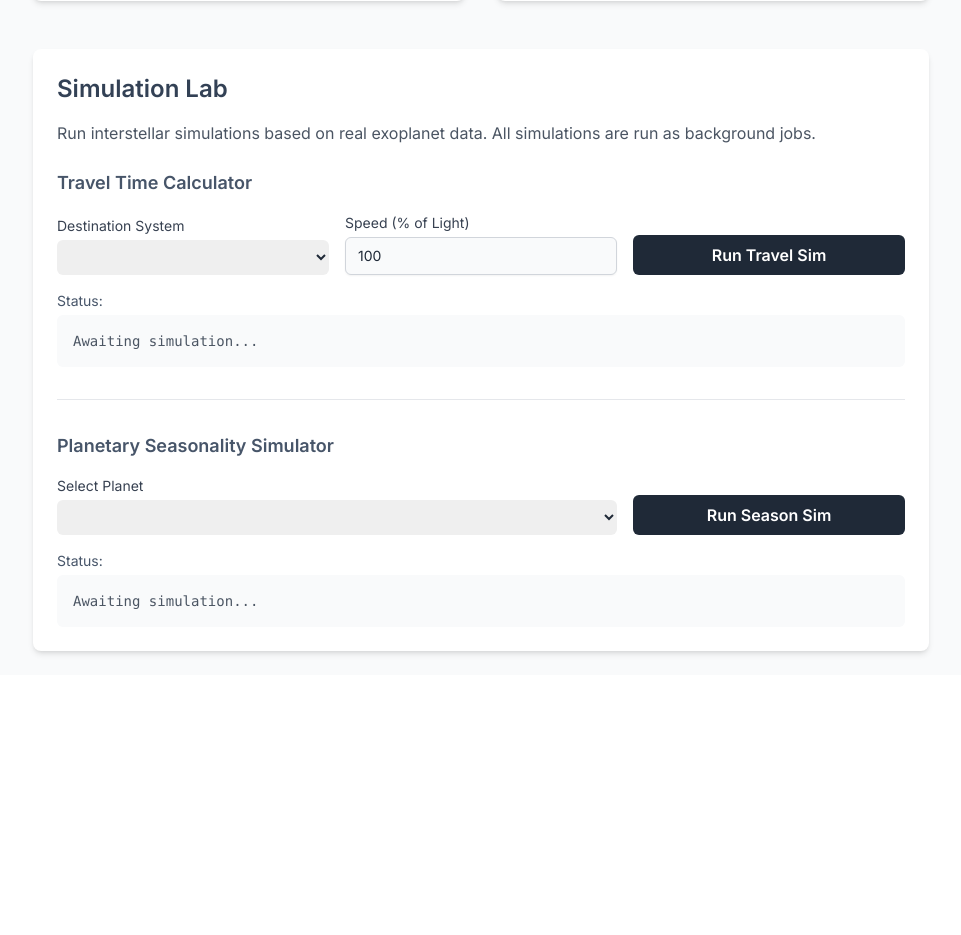
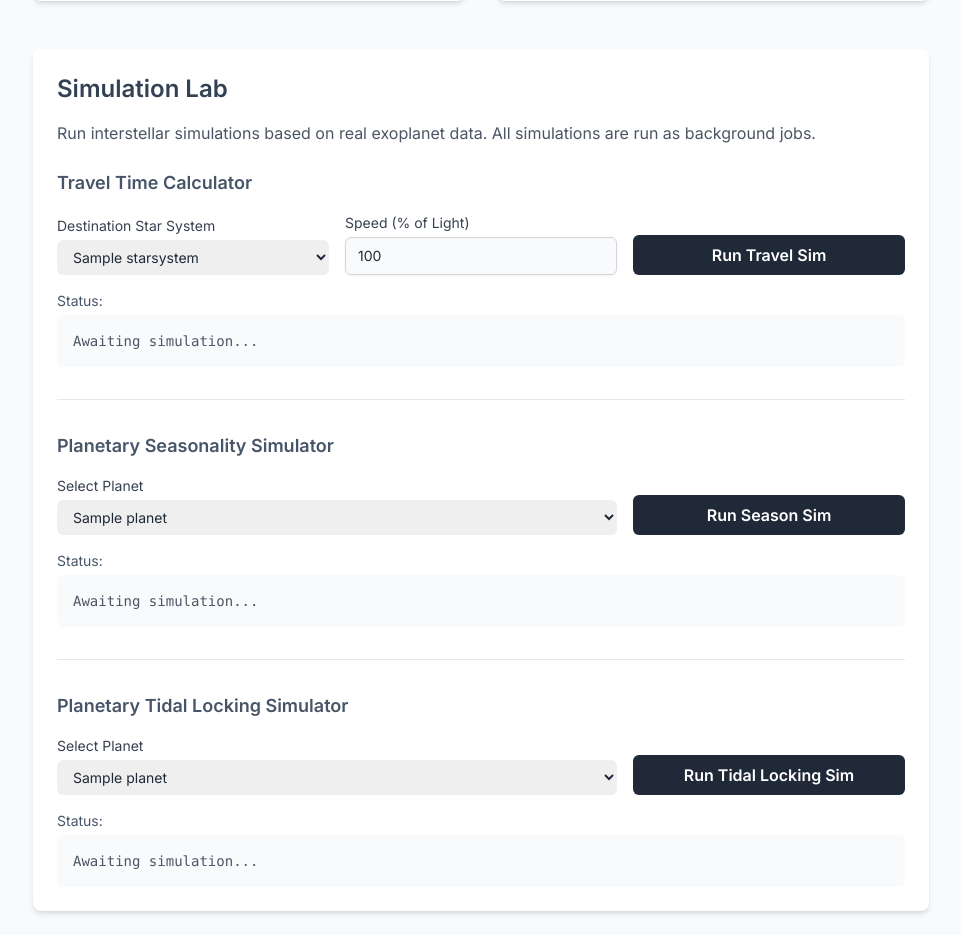
Before and after one commit to codenameuriel/exo-intel, a Django app: page /portal/dashboard/ in a window 1280 px wide. Shown: the part 681-1616 px from the top of the page, without its empty margins (159-1120 px from the left). Before the commit the page ends 1337 px from the top, so only its background shows below. Run offline with Django 5.2, Linux system fonts and the light colour scheme; a user stored in the database is signed in; tables that the repository leaves empty hold one stand-in row (values such as "Sample post"); lists and menus that the app fills with data are empty; parts of the project's set-up code (start-up, migrations or seed data) failed here and were passed over; some libraries are stand-ins or nearby versions.

Commit message:
add sim UI and status rendering

```diff
--- a/portal/templates/portal/partials/_simulation_lab.html
+++ b/portal/templates/portal/partials/_simulation_lab.html
@@ -11,9 +11,9 @@
               data-sim-type="travel">
             <div class="grid grid-cols-1 md:grid-cols-3 gap-4 items-end">
                 <div>
-                    <label for="travel-system-select" class="block text-sm font-medium text-gray-700">Destination System</label>
+                    <label for="travel-system-select" class="block text-sm font-medium text-gray-700">Destination Star System</label>
                     <select id="travel-system-select" name="star_system_id" class="mt-1 block w-full pl-3 pr-10 py-2 text-base border-gray-300 focus:outline-none focus:ring-black focus:border-black sm:text-sm rounded-md">
-                        {% for system in star_systems %}
+                        {% for system in travel_sim_star_systems %}
                             <option value="{{ system.pk }}">{{ system.name }}</option>
                         {% endfor %}
                     </select>
@@ -34,7 +34,7 @@
     </div>
 
     <!-- Planetary Seasonality Simulation -->
-    <div>
+    <div class="border-b border-gray-200 pb-8 mb-8">
         <h3 class="text-lg font-semibold text-slate-600 mb-4">Planetary Seasonality Simulator</h3>
         <form class="simulation-form"
               data-api-endpoint="/simulations/seasonal-temps/"
@@ -44,7 +44,7 @@
                 <div class="md:col-span-2">
                     <label for="season-planet-select" class="block text-sm font-medium text-gray-700">Select Planet</label>
                     <select id="season-planet-select" name="planet_id" class="mt-1 block w-full pl-3 pr-10 py-2 text-base border-gray-300 focus:outline-none focus:ring-black focus:border-black sm:text-sm rounded-md">
-                        {% for planet in planets %}
+                        {% for planet in seasonality_sim_planets %}
                             <option value="{{ planet.pk }}">{{ planet.name }}</option>
                         {% endfor %}
                     </select>
@@ -59,4 +59,31 @@
             </div>
         </div>
     </div>
+
+    <!-- Tidal Locking Simulation -->
+    <div>
+        <h3 class="text-lg font-semibold text-slate-600 mb-4">Planetary Tidal Locking Simulator</h3>
+        <form class="simulation-form"
+              data-api-endpoint="/simulations/tidal-locking/"
+              data-csrf-token="{{ csrf_token }}"
+              data-sim-type="tidal">
+            <div class="grid grid-cols-1 md:grid-cols-3 gap-4 items-end">
+                <div class="md:col-span-2">
+                    <label for="tidal-planet-select" class="block text-sm font-medium text-gray-700">Select Planet</label>
+                    <select id="tidal-planet-select" name="planet_id" class="mt-1 block w-full pl-3 pr-10 py-2 text-base border-gray-300 focus:outline-none focus:ring-black focus:border-black sm:text-sm rounded-md">
+                        {% for planet in tidal_locking_sim_planets %}
+                            <option value="{{ planet.pk }}">{{ planet.name }}</option>
+                        {% endfor %}
+                    </select>
+                </div>
+                <button type="submit" class="px-6 py-2 font-semibold text-white bg-gray-800 rounded-md hover:bg-black">Run Tidal Locking Sim</button>
+            </div>
+        </form>
+        <div class="mt-4">
+            <h4 class="text-sm font-medium text-slate-600 mb-1">Status:</h4>
+            <div class="status-display p-4 bg-gray-50 rounded-md text-gray-600 font-mono text-sm">
+                Awaiting simulation...
+            </div>
+        </div>
+    </div>
 </section>
--- a/static/js/portal_dashboard.js
+++ b/static/js/portal_dashboard.js
@@ -75,7 +75,16 @@ document.addEventListener('DOMContentLoaded', function() {
             <strong>Coldest Temp (Apoastron):</strong> ${result.apoastron_temp_k} K <br>
             <strong>Seasonal Difference:</strong> ${result.seasonal_temp_difference_k} K
         `,
-        'default': (result) => `Task finished with an unknown result type.`
+         'tidal': (result) => `
+            <strong>Status:</strong> SUCCESS <br>
+            <strong>Planet:</strong> ${result.planet_name} <br>
+            <strong>Star:</strong> ${result.star_name} <br>
+            <strong>Is Likely Tidally Locked:</strong> ${result.is_locked ? 'True' : 'False'} <br>
+            <strong>Locking Timescale Years:</strong> ${result.locking_timescale_years} <br>
+            <strong>Star Age Years:</strong> ${result.star_age_years} <br>
+            <strong>Conclusion:</strong> ${result.conclusion}
+         `,
+         'default': (result) => `Task finished with an unknown result type.`
     };
 
     function checkTaskStatus(taskId, displayElement, simType) {
```
